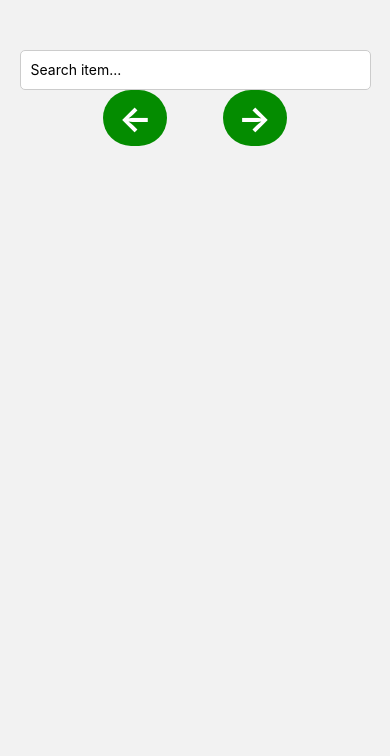
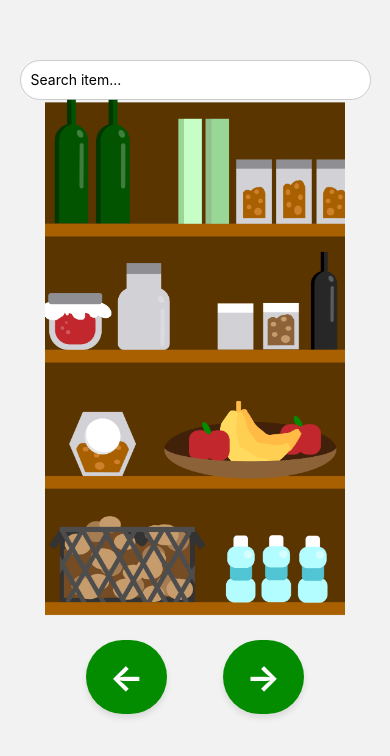
Before and after one commit to n1ghtlen/shelfmate-app, a React Native app in the folder ShelfMate/: screen /Home in a window 390 px wide. Shown: the top 756 px of the page. Built offline with nearby package versions, Linux system fonts and the light colour scheme.

Commit message:
update/styles.js/PnatryInfo

```diff
--- a/ShelfMate/styles.js
+++ b/ShelfMate/styles.js
@@ -2,7 +2,18 @@
 
 const { width } = Dimensions.get("window");
 
+// Common constants for reuse
+const colors = {
+  primary: "#025400",
+  accent: "#A86000",
+  lightGray: "#ccc",
+  darkText: "#333",
+  mediumGray: "#555",
+  buttonBackground: "#048C00",
+};
+
 const styles = StyleSheet.create({
+  // General text style
   text: {
     fontFamily: "Roboto-Regular",
   },
@@ -18,19 +29,17 @@
   welcome: {
     fontSize: 34,
     fontWeight: "bold",
-    color: "#A86000",
+    color: colors.accent,
     textAlign: "center",
   },
   logo: {
     width: 300,
     height: 300,
-    objectFit: "contain",
   },
   canary: {},
   pantry: {
-    width: '300',
-    height: '600', // Makes sure the image fills the available space
-    objectFit: 'contain',
+    width: 300, // Changed from string to number
+    height: 600,
   },
   bottomTextContainer: {
     position: "absolute",
@@ -44,21 +53,21 @@
     textAlign: "center",
   },
   topTextBackground: {
-    backgroundColor: "#025400",
-    padding: 16, // Add padding inside the background container
+    backgroundColor: colors.primary,
+    padding: 16,
     justifyContent: "center",
     alignItems: "center",
-    elevation: 4, // Add shadow for Android
-    shadowColor: "#000", // Add shadow for iOS
+    elevation: 4,
+    shadowColor: "#000",
     shadowOffset: { width: 0, height: 2 },
     shadowOpacity: 0.2,
     shadowRadius: 4,
   },
   topText: {
-    fontSize: 18, // Set a readable font size
-    fontWeight: "bold", // Bold text for emphasis
-    color: "#fff", // White text for contrast
-    textAlign: "center", // Center the text
+    fontSize: 18,
+    fontWeight: "bold",
+    color: "#fff",
+    textAlign: "center",
     marginTop: 40,
   },
   questionText: {
@@ -80,11 +89,11 @@
   },
   questionScrollViewContent: {
     flex: 1,
-    padding: 16, // Add padding inside the scrollable area
+    padding: 16,
   },
   buttonContainer: {
-    alignItems: "center", // Centers the button horizontally
-    justifyContent: "center", // Centers the button vertically (if necessary)
+    alignItems: "center",
+    justifyContent: "center",
     padding: 20,
   },
   buttons: {
@@ -93,25 +102,25 @@
     borderRadius: 20,
     padding: 10,
     margin: 20,
-    backgroundColor: "#025400",
+    backgroundColor: colors.primary,
   },
   scanButtonContainer: {
-    alignItems: "center", // Centers the button horizontally
-    justifyContent: "center", // Centers the button vertically (if necessary)
+    alignItems: "center",
+    justifyContent: "center",
     padding: 20,
   },
   scanButtons: {
     color: "white",
   },
   background: {
-    flex: 1, // This makes sure the ImageBackground covers the entire screen
-    justifyContent: "center", // Centers content vertically
-    alignItems: "center", // Centers content horizontally
+    flex: 1,
+    justifyContent: "center",
+    alignItems: "center",
   },
   loginBackground: {
     width: "75%",
     height: "60%",
-    backgroundColor: "#A86000",
+    backgroundColor: "#333",
     borderRadius: 20,
     alignItems: "center",
   },
@@ -122,19 +131,31 @@
     paddingTop: 20,
     marginBottom: 50,
   },
+  // This scrollViewContent is for general scrolling layouts
+  defaultScrollViewContent: {
+    padding: 16,
+    flexGrow: 1,
+  },
+  // Renamed duplicate scroll view content for grid layouts
+  gridScrollViewContent: {
+    flexDirection: "row",
+    flexWrap: "wrap",
+    justifyContent: "space-between",
+  },
   searchBox: {
     height: 40,
-    borderColor: "#ccc",
+    borderColor: colors.lightGray,
     backgroundColor: "#fff",
     borderWidth: 1,
-    borderRadius: 5,
+    borderRadius: 50,
     width: "90%",
     paddingLeft: 10,
-    marginTop: 50,
+    marginTop: 60,
+    marginVertical: -20,
   },
   inputBox: {
     height: 40,
-    borderColor: "#ccc",
+    borderColor: colors.lightGray,
     backgroundColor: "#fff",
     borderWidth: 1,
     borderRadius: 5,
@@ -146,33 +167,33 @@
     paddingTop: 10,
   },
   header: {
-    paddingTop: 60,
+    paddingTop: 100,
+    paddingLeft: 20,
     flexDirection: "row",
     alignItems: "center",
     justifyContent: "space-between",
-    marginBottom: 16,
+    marginBottom: -10,
   },
   backButtonContainer: {
     flexDirection: "row",
     alignItems: "center",
-    position: "absolute", // Absolute positioning to keep it above the camera
-    top: 40, // Space from the top of the screen
-    left: 10, // Space from the left
-    zIndex: 1, // Make sure it appears above the camera
-    padding: 10, // Add some padding to the button
+    position: "absolute",
+    top: 50,
+    left: 10,
+    zIndex: 1,
+    padding: 10,
   },
   backButton: {
-    fontSize: 18,
+    fontSize: 22,
     color: "#000",
   },
   returnButtonContainer: {
     flexDirection: 'row',
     alignItems: 'center',
-    position: 'absolute',  // Absolute positioning to keep it above the camera
-    top: 40,  // Space from the top of the screen
-    left: 10,  // Space from the left
-    zIndex: 1,  // Make sure it appears above the camera
-    // Add some padding
+    position: 'absolute',
+    top: 40,
+    left: 10,
+    zIndex: 1,
   },
   returnButton: {
     fontSize: 18,
@@ -181,14 +202,24 @@
   arrowContainer: {
     flexDirection: 'row',
     alignItems: 'center',
+    justifyContent: 'center',
+    paddingHorizontal: 10,
+    marginTop: -40,
   },
   arrowText: {
-    fontSize: 35,
+    fontSize: 36,
     fontWeight: 'bold',
-    padding: 7,
+    paddingVertical: 15,
+    paddingHorizontal: 15,
     color: '#FFFFFF',
-    backgroundColor: "#048C00",
-    borderRadius: 38,
+    backgroundColor: colors.buttonBackground,
+    borderRadius: 50,
+    textAlign: 'center',
+    elevation: 4,
+    shadowColor: '#000000',
+    shadowOffset: { width: 0, height: 4 },
+    shadowOpacity: 0.1,
+    shadowRadius: 6,
   },
   headerTitle: {
     fontSize: 24,
@@ -201,20 +232,11 @@
     fontWeight: "bold",
     marginVertical: 16,
     textAlign: "left",
-  },
-  scrollViewContent: {
-    flexDirection: "row",
-    flexWrap: "wrap",
-    justifyContent: "space-between",
+    paddingHorizontal: 10,
   },
   imageContainer: {
     position: "relative",
     marginRight: 16,
-  },
-  image: {
-    width: width * 0.25,
-    height: width * 0.25,
-    borderRadius: 10,
   },
   imageTitle: {
     position: "absolute",
@@ -233,105 +255,206 @@
     width: "30%",
     marginBottom: 16,
   },
-  gridImage: {
-    width: "100%",
-    height: width * 0.25,
-    borderRadius: 10,
-  },
   cameraContainer: {
-    flex: 1, // Allow the container to take up full screen
-    justifyContent: "flex-start", // Start from top for camera view
+    flex: 1,
+    justifyContent: "flex-start",
     backgroundColor: "black",
   },
   camera: {
-    flex: 1, // Make the camera view take up full screen
-    width: "100%", // Ensures the camera takes up the full width
-    height: "100%", // Ensures the camera takes up the full height
+    flex: 1,
+    width: "100%",
+    height: "100%",
   },
   scanPrompt: {
     top: 600,
     color: '#fff',
   },
-  //styling specifically for productoverview page
-  productContainer: {
+ // For ProductOverview (SectionList)
+// For ProductOverview
+screenWrapper: {
   flex: 1,
-    padding: 10,
+  backgroundColor: "#f2f2f2",
 },
-gridRow: {
-    flexDirection: "row",
-    flexWrap: "wrap",
-    justifyContent: "space-around",
+overviewContainer: {
+  padding: 16,
+  paddingBottom: 32,
 },
-box: {
+sectionTitle: {
+  fontSize: 20,
+  fontWeight: "600",
+  color: "#333",
+  marginVertical: 12,
+  paddingHorizontal: 8,
+},
+expiringSoonList: {
+  paddingLeft: 8,
+  paddingRight: 8,
+},
+allProductsList: {
+  paddingHorizontal: 8,
+  paddingVertical: 8,
+},
+productCard: {
+  backgroundColor: "#fff",
+  borderRadius: 12,
+  padding: 12,
+  margin: 8,
+  alignItems: "center",
+  width: "47%", // Two items per row
+  shadowColor: "#000",
+  shadowOpacity: 0.15,
+  shadowRadius: 6,
+  shadowOffset: { width: 0, height: 2 },
+  elevation: 3,
+},
+productImage: {
   width: 100,
-    height: 150,
-    backgroundColor: "#ffffff",
-    borderRadius: 10,
-    padding: 10,
-    alignItems: "center",
-    justifyContent: "center",
-    margin: 5,
+  height: 100,
+  borderRadius: 12,
 },
-image: {
-    width: 80,
-    height: 80,
-    borderRadius: 5,
-},
-productText: {
-    fontFamily: "Roboto-Regular",
-    fontSize: 14,
-    fontWeight: "bold",
+productNameText: {
+  marginTop: 8,
+  fontSize: 16,
+  fontWeight: "600",
+  color: "#333",
   textAlign: "center",
 },
-expiryText: {
-    fontSize: 12,
-    color: "white",
-    marginTop: 5,
-    padding: 2,
-    backgroundColor: "#048C00",
+productExpiry: {
+  marginTop: 4,
+  fontSize: 14,
+  color: "#fff",
+  backgroundColor: "#d9534f",
+  paddingHorizontal: 8,
+  paddingVertical: 4,
+  borderRadius: 12,
+  overflow: "hidden",
+  textTransform: "uppercase",
 },
 modalContainer: {
   flex: 1,
-    backgroundColor: "rgba(0,0,0,0.5)",
+  backgroundColor: "rgba(0,0,0,0.6)",
   justifyContent: "center",
   alignItems: "center",
+  padding: 16,
 },
 modalContent: {
   backgroundColor: "#fff",
+  borderRadius: 12,
   padding: 20,
-    borderRadius: 10,
   width: "90%",
-    height: "80%",
-    //alignItems: "center",
+  maxHeight: "80%",
+  shadowColor: "#000",
+  shadowOpacity: 0.2,
+  shadowRadius: 8,
+  shadowOffset: { width: 0, height: 4 },
+  elevation: 5,
 },
 modalImage: {
-    width: 220,
-    height: 220,
-    borderRadius: 10,
-    marginBottom: 10,
-    alignSelf: "center",
+  width: "100%",
+  height: 200,
+  borderRadius: 12,
+  marginBottom: 16,
 },
 modalTitle: {
-    fontSize: 20,
-    fontWeight: "bold",
-    marginBottom: 5,
+  fontSize: 22,
+  fontWeight: "600",
+  color: "#333",
+  marginBottom: 8,
 },
 modalText: {
   fontSize: 16,
-    //textAlign: "center",
-    marginVertical: 2,
+  color: "#555",
+  marginBottom: 4,
 },
 closeButton: {
-    marginTop: 10,
-    padding: 10,
-    backgroundColor: "#A86000",
-    borderRadius: 5,
-    width: "20%",
+  backgroundColor: "#025400",
+  paddingVertical: 10,
+  paddingHorizontal: 20,
+  borderRadius: 30,
+  alignSelf: "center",
+  marginTop: 16,
 },
 closeButtonText: {
   color: "#fff",
+  fontSize: 16,
+  fontWeight: "600",
+  textAlign: "center",
+},
+
+// For PantryInfoScreen
+
+pantryHeader: {
+  fontSize: 24,
   fontWeight: "bold",
-}
+  marginVertical: 16,
+  color: "#333",
+},
+pantryList: {
+  padding: 10,
+},
+pantryItem: {
+  flex: 1,
+  margin: 5,
+  alignItems: "center",
+},
+pantryItemCard: {
+  backgroundColor: "#fff",
+  padding: 15,
+  borderRadius: 10,
+  alignItems: "center",
+  elevation: 2,
+  shadowColor: "#000",
+  shadowOffset: { width: 0, height: 2 },
+  shadowOpacity: 0.2,
+},
+pantryItemText: {
+  marginTop: 8,
+  fontSize: 16,
+  fontWeight: "600",
+  color: "#333",
+},
+detailContainer: {
+  flex: 1,
+  padding: 20,
+  justifyContent: "center",
+  alignItems: "center",
+  backgroundColor: "#f5f5f5",
+},
+detailBackButton: {
+  flexDirection: "row",
+  alignItems: "center",
+  alignSelf: "flex-start",
+  marginBottom: 20,
+},
+detailBackText: {
+  fontSize: 18,
+  marginLeft: 5,
+  color: "#025400",
+},
+detailCard: {
+  backgroundColor: "#fff",
+  padding: 20,
+  borderRadius: 10,
+  alignItems: "center",
+  width: "100%",
+  shadowColor: "#000",
+  shadowOffset: { width: 0, height: 2 },
+  shadowOpacity: 0.2,
+  shadowRadius: 4,
+  elevation: 3,
+},
+detailTitle: {
+  fontSize: 24,
+  fontWeight: "bold",
+  marginVertical: 10,
+  color: "#333",
+},
+detailDescription: {
+  fontSize: 16,
+  textAlign: "center",
+  color: "#555",
+},
+
 });
 
 export default styles;
```
Lines whose indentation alone changed are shown as unchanged.
